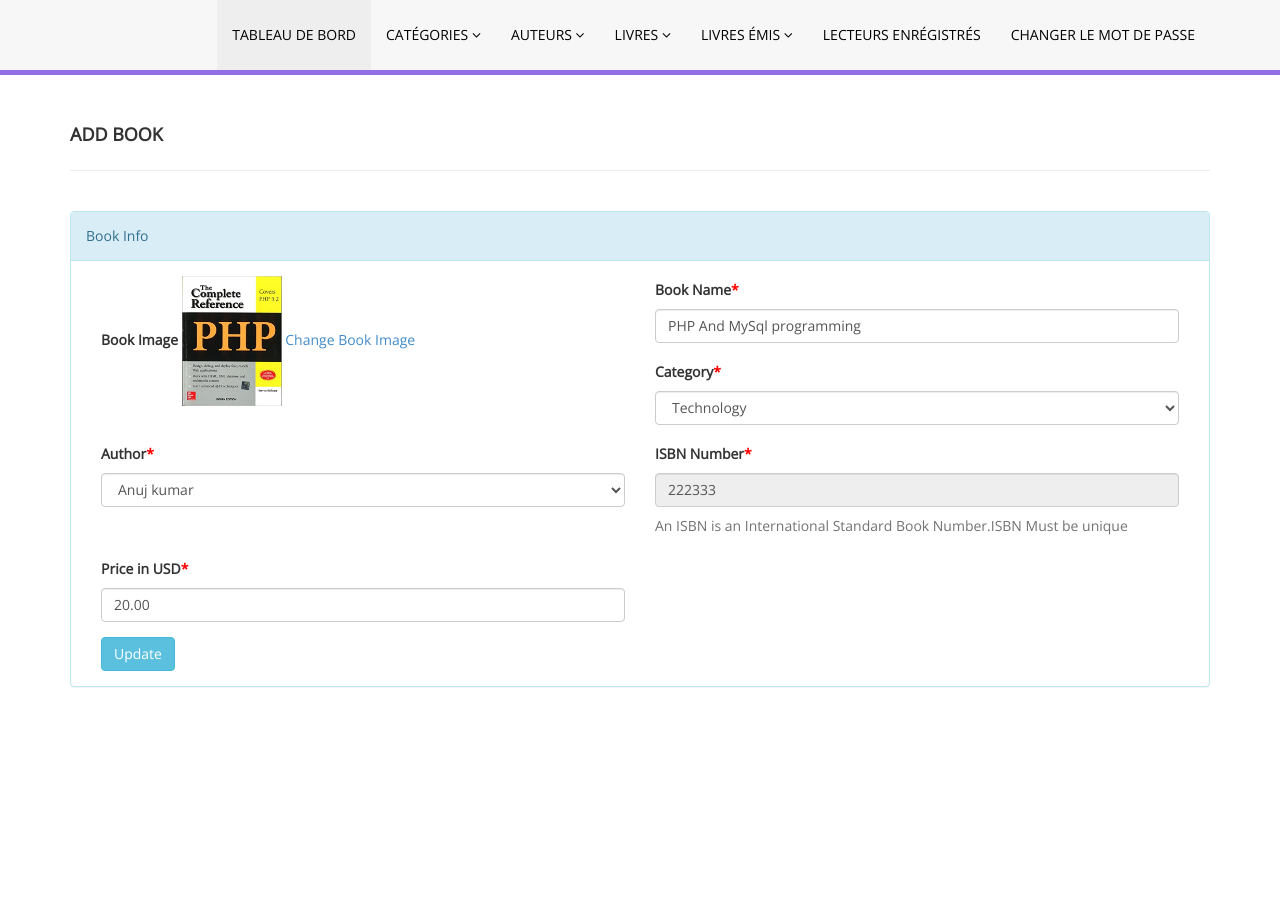
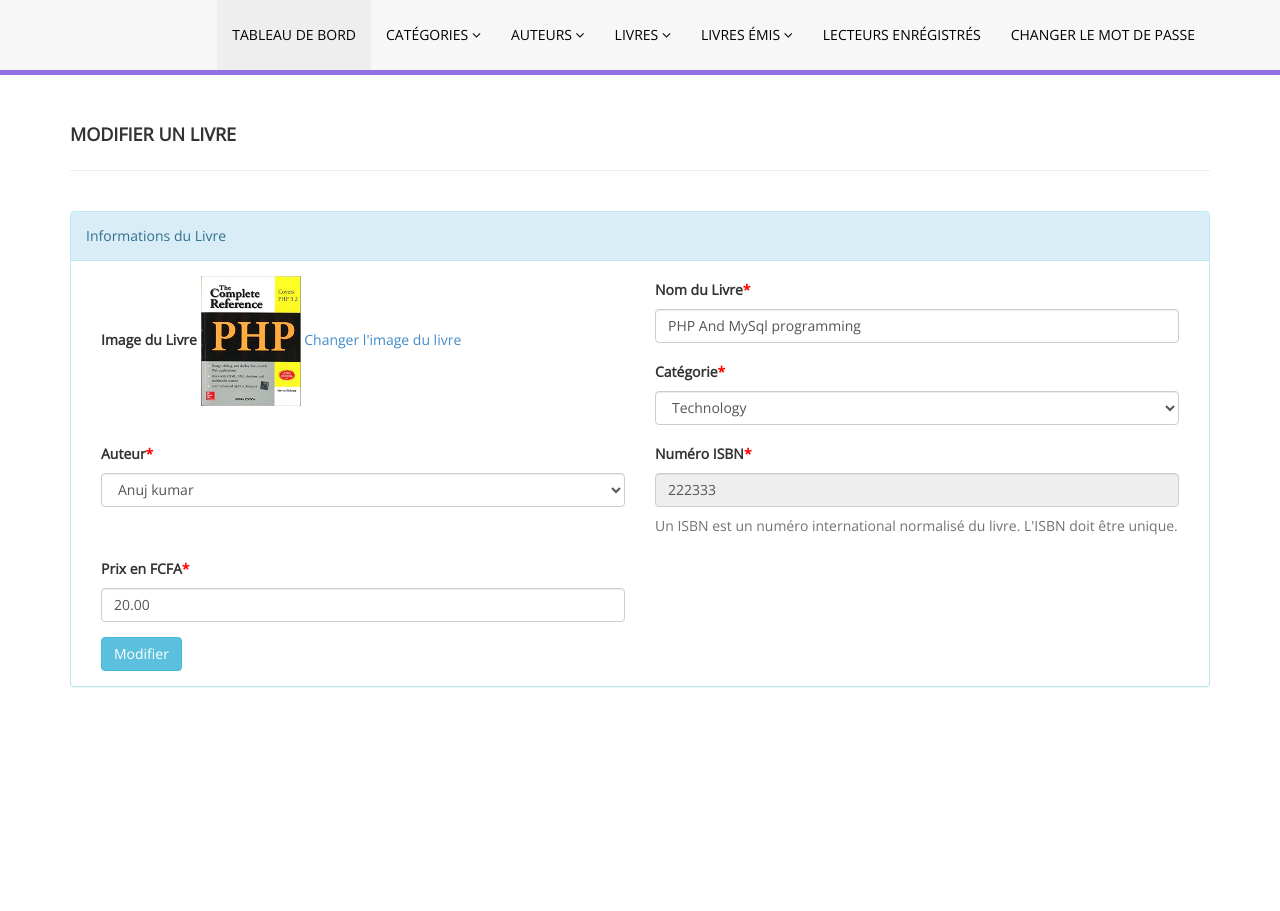
Before and after one commit to fhermas22/GesLib, a PHP site: page /admin/edit-book.php?bookid=1 in a window 1280 px wide. Shown: the part 90-1001 px from the top of the page. Run offline with PHP 8.4, Linux system fonts and the light colour scheme; a user stored in the database is signed in; data comes from the database, SQL or seed files in the repository.

Commit message:
Modif des pages d'édition des auteurs, livres, ctg

```diff
--- a/GesLIB/admin/edit-book.php
+++ b/GesLIB/admin/edit-book.php
@@ -37,7 +37,7 @@ echo "<script>window.location.href='manage-books.php'</script>";
     <meta name="viewport" content="width=device-width, initial-scale=1, maximum-scale=1" />
     <meta name="description" content="" />
     <meta name="author" content="" />
-    <title>Online Library Management System | Edit Book</title>
+    <title>GesLib | Éditer un livre</title>
     <!-- BOOTSTRAP CORE STYLE  -->
     <link href="assets/css/bootstrap.css" rel="stylesheet" />
     <!-- FONT AWESOME STYLE  -->
@@ -56,7 +56,7 @@ echo "<script>window.location.href='manage-books.php'</script>";
          <div class="container">
         <div class="row pad-botm">
             <div class="col-md-12">
-                <h4 class="header-line">Add Book</h4>
+                <h4 class="header-line">Modifier un Livre</h4>
 
                             </div>
 
@@ -65,7 +65,7 @@ echo "<script>window.location.href='manage-books.php'</script>";
 <div class="col-md12 col-sm-12 col-xs-12">
 <div class="panel panel-info">
 <div class="panel-heading">
-Book Info
+Informations du Livre
 </div>
 <div class="panel-body">
 <form role="form" method="post">
@@ -84,20 +84,20 @@ foreach($results as $result)
 
 <div class="col-md-6">
 <div class="form-group">
-<label>Book Image</label>
+<label>Image du Livre</label>
 <img src="bookimg/<?php echo htmlentities($result->bookImage);?>" width="100">
-<a href="change-bookimg.php?bookid=<?php echo htmlentities($result->bookid);?>">Change Book Image</a>
+<a href="change-bookimg.php?bookid=<?php echo htmlentities($result->bookid);?>">Changer l'image du livre</a>
 </div></div>
 
 <div class="col-md-6">
 <div class="form-group">
-<label>Book Name<span style="color:red;">*</span></label>
+<label>Nom du Livre<span style="color:red;">*</span></label>
 <input class="form-control" type="text" name="bookname" value="<?php echo htmlentities($result->BookName);?>" required />
 </div></div>
 
 <div class="col-md-6">
 <div class="form-group">
-<label> Category<span style="color:red;">*</span></label>
+<label> Catégorie<span style="color:red;">*</span></label>
 <select class="form-control" name="category" required="required">
 <option value="<?php echo htmlentities($result->cid);?>"> <?php echo htmlentities($catname=$result->CategoryName);?></option>
 <?php
@@ -125,7 +125,7 @@ else
 
 <div class="col-md-6">
 <div class="form-group">
-<label> Author<span style="color:red;">*</span></label>
+<label> Auteur<span style="color:red;">*</span></label>
 <select class="form-control" name="author" required="required">
 <option value="<?php echo htmlentities($result->athrid);?>"> <?php echo htmlentities($athrname=$result->AuthorName);?></option>
 <?php
@@ -152,19 +152,19 @@ continue;
 
 <div class="col-md-6">
 <div class="form-group">
-<label>ISBN Number<span style="color:red;">*</span></label>
+<label>Numéro ISBN<span style="color:red;">*</span></label>
 <input class="form-control" type="text" name="isbn" value="<?php echo htmlentities($result->ISBNNumber);?>"  readonly />
-<p class="help-block">An ISBN is an International Standard Book Number.ISBN Must be unique</p>
+<p class="help-block">Un ISBN est un numéro international normalisé du livre. L'ISBN doit être unique.</p>
 </div></div>
 
 
 <div class="col-md-6">
  <div class="form-group">
- <label>Price in USD<span style="color:red;">*</span></label>
+ <label>Prix en FCFA<span style="color:red;">*</span></label>
  <input class="form-control" type="text" name="price" value="<?php echo htmlentities($result->BookPrice);?>"   required="required" />
  </div></div>
  <?php }} ?><div class="col-md-12">
-<button type="submit" name="update" class="btn btn-info">Update </button></div>
+<button type="submit" name="update" class="btn btn-info">Modifier </button></div>
 
                                     </form>
                             </div>
```
Also changed, not shown: GesLIB/admin/change-password.php (+6 -6 lines), GesLIB/admin/edit-author.php (+6 -6 lines), GesLIB/admin/edit-category.php (+10 -10 lines).
